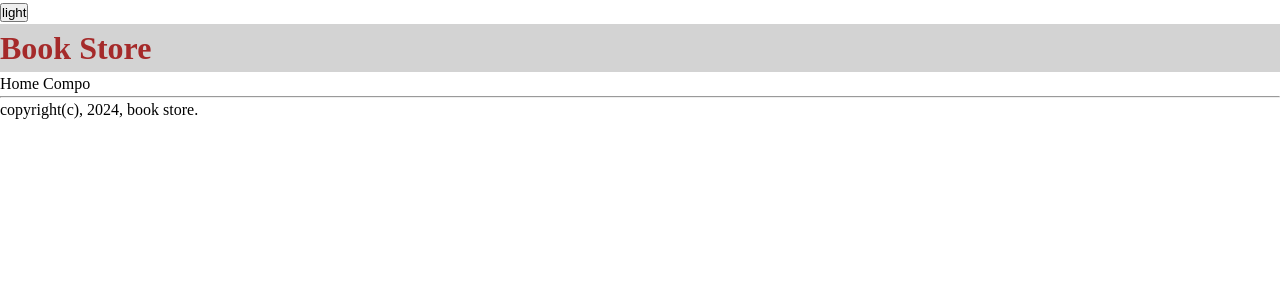
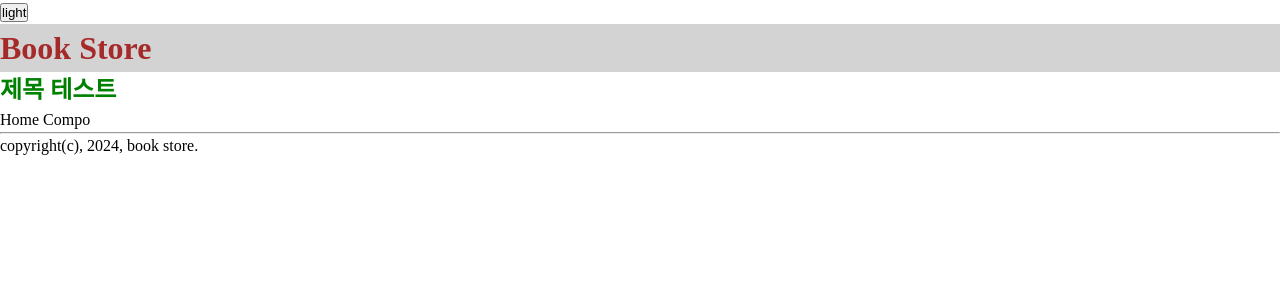
Before and after one commit to Dami-LEE00/dev-course-study, a React (Create React App) app in the folder book-store-project/: page / in a window 1280 px wide. Shown: the top 300 px of the page. Built offline with nearby package versions, Linux system fonts and the light colour scheme.

Commit message:
feat: Title 컴포넌트 구현

```diff
--- /dev/null
+++ b/book-store-project/src/components/common/Title.tsx
@@ -0,0 +1,24 @@
+import React from 'react';
+import styled from 'styled-components';
+import { ColorKey, HeadingSize } from '../../style/theme';
+
+interface Props {
+  children: React.ReactNode;
+  size: HeadingSize;
+  color?: ColorKey;
+}
+
+const Title = ({ children, size, color }: Props) => {
+  return (
+    <TitleWrapper size={size} color={color}>
+      {children}
+    </TitleWrapper>
+  )
+}
+
+const TitleWrapper = styled.h1<Omit<Props, 'children'>>`
+  font-size: ${({ theme, size }) => theme.heading[size].fontSize};
+  color: ${({ theme, color }) => color ? theme.color[color] : theme.color.primary };
+`;
+
+export default Title;
--- a/book-store-project/src/pages/Home.tsx
+++ b/book-store-project/src/pages/Home.tsx
@@ -1,8 +1,10 @@
 import React from 'react';
+import Title from '../components/common/Title';
 
 const Home = () => {
   return (
     <div>
+      <Title size='medium' color='third'>제목 테스트</Title>
       <div>Home Compo</div>
     </div>
   )
--- a/book-store-project/src/style/theme.ts
+++ b/book-store-project/src/style/theme.ts
@@ -1,9 +1,15 @@
 export type ThemeName = 'light' | 'dark';
-type ColorKey = 'primary' | 'background' | 'secondary' | 'third';
+export type ColorKey = 'primary' | 'background' | 'secondary' | 'third';
+export type HeadingSize = 'large' | 'medium' | 'small';
 
 interface Theme {
   name: string;
   color: Record<ColorKey, string>;
+  heading: {
+    [key in HeadingSize]: {
+      fontSize: string;
+    }
+  }
 }
 
 export const light: Theme = {
@@ -13,10 +19,16 @@
     background: 'lightgray',
     secondary: 'blue',
     third: 'green'
+  },
+  heading: {
+    large: { fontSize: '2rem '},
+    medium: { fontSize: '1.5rem' },
+    small: { fontSize: '1rem' }
   }
 }
 
 export const dark: Theme = {
+  ...light,
   name: 'dark',
   color: {
     primary: 'coral',
```
